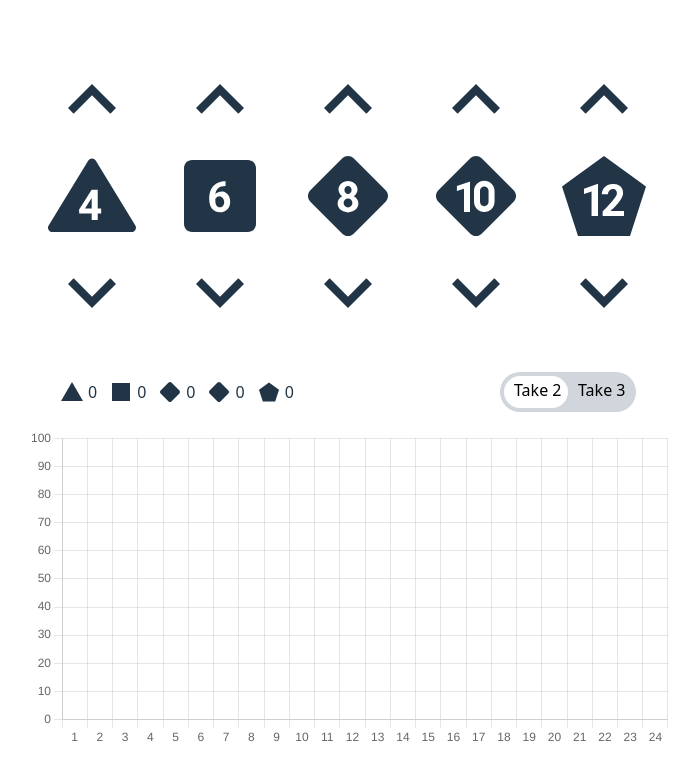
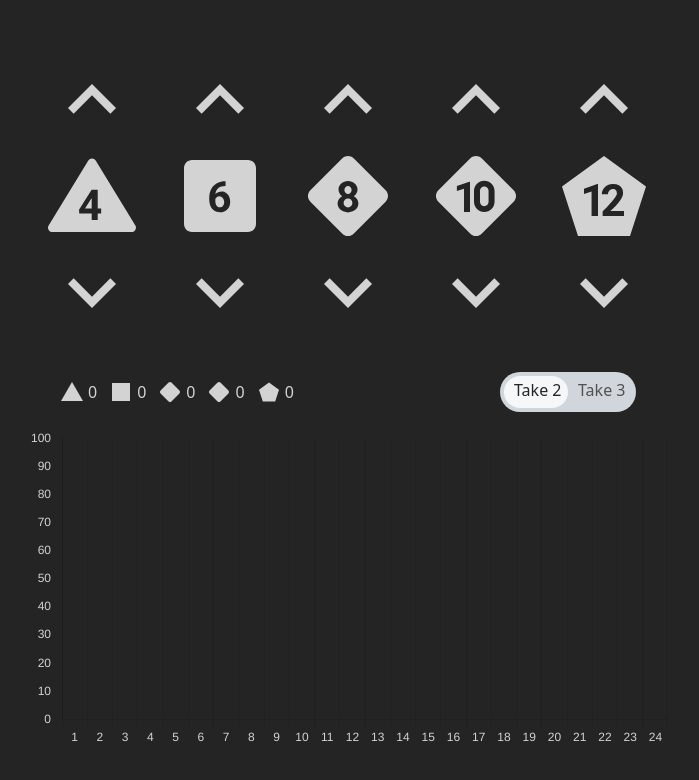
Before and after one commit to emoutrey/MarvelHeroicDicePoolVisualizer, a React (Vite) app: page / in a window 1280 px wide. Shown: the top 780 px of the page, without its empty margins (292-991 px from the left). Built offline with nearby package versions, Linux system fonts and the light colour scheme.

Commit message:
Decided I like the default Vite color scheme

```diff
--- a/src/Switch.tsx
+++ b/src/Switch.tsx
@@ -20,12 +20,11 @@ const Switch = forwardRef((props: Props, forwardRef: Ref<HTMLInputElement>) => {
                 ref={forwardRef}
             />
             <div className="w-34 h-10 bg-gray-300 rounded-full relative cursor-pointer select-none">
-                <div className={`w-16 h-8 m-1 bg-white rounded-full absolute top-0 left-0 transition-transform transform ${props.checked ? "translate-x-16" : ""}`} />
-                {/* TODO: color these disabled or enabled when I decide on a color scheme */}
-                <div className="text-black leading-7 absolute top-1 left-3.5">
+                <div className={`w-16 h-8 m-1 bg-white/80 rounded-full absolute top-0 left-0 transition-transform ${props.checked ? "translate-x-16" : ""}`} />
+                <div className={`${props.checked ? "text-neutral-600" : "text-neutral-800"} leading-7 absolute top-1 left-3.5`}>
                     Take 2
                 </div>
-                <div className="text-black leading-7 absolute top-1 left-19.5">
+                <div className={`${props.checked ? "text-neutral-800" : "text-neutral-600"} leading-7 absolute top-1 left-19.5`}>
                     Take 3
                 </div>
             </div>
--- a/src/chartConfiguration.ts
+++ b/src/chartConfiguration.ts
@@ -1,5 +1,15 @@
+import type {
+    TextAlign
+} from 'chart.js';
+
+const offWhite = 'rgba(255, 255, 255, 0.80)';
+const gray = '#525252'
+
 export function generateResultRange(take: number) {
    var arr = [];
+   //going from 1 to 36 squishes the chart a bit -- probably looks even worse on mobile.
+   //I don't want to remove range values though because they are important
+   //I'll think of something
    for (var i = 1; i <= (take == 2 ? 24 : 36); i++) { arr.push(i); }
    return arr;
 }
@@ -11,19 +21,26 @@ export const options = {
         },
         tooltip: {
             displayColors: false,
-            titleAlign: 'center'
+            titleAlign: "center" as TextAlign | undefined
         }
     },
     responsive: true,
     scales: {
         x: {
             ticks: {
-                autoSkip: false
+                autoSkip: false,
+                color: offWhite
             }
         },
         y: {
-            beginAtZero: true,
-            max: 100
+            grid: {
+                display: false
+            },
+            ticks: {
+                color: offWhite
+            },
+            max: 100,
+            min: 0
         }
     }
 };
@@ -32,6 +49,6 @@ export const dataset = {
     label: 'Percent Chance of Meeting Threshold',
     data: [],
     borderWidth: 1,
-    borderColor: '#B2BEB5',
-    backgroundColor: '#B2BEB5',
+    borderColor: offWhite,
+    backgroundColor: offWhite,
 };
--- a/src/index.css
+++ b/src/index.css
@@ -12,8 +12,8 @@
   line-height: 1.5;
   font-weight: 400;
 
-  color-scheme: light dark;
-  color: rgba(255, 255, 255, 0.87);
+  /* TODO make my own color definitions */
+  color: rgba(255, 255, 255, 0.80);
   background-color: #242424;
 
   font-synthesis: none;
@@ -61,16 +61,3 @@ button:focus,
 button:focus-visible {
   outline: 4px auto -webkit-focus-ring-color;
 }
-
-@media (prefers-color-scheme: light) {
-  :root {
-    color: #213547;
-    background-color: #ffffff;
-  }
-  a:hover {
-    color: #747bff;
-  }
-  button {
-    background-color: #f9f9f9;
-  }
-}
```
